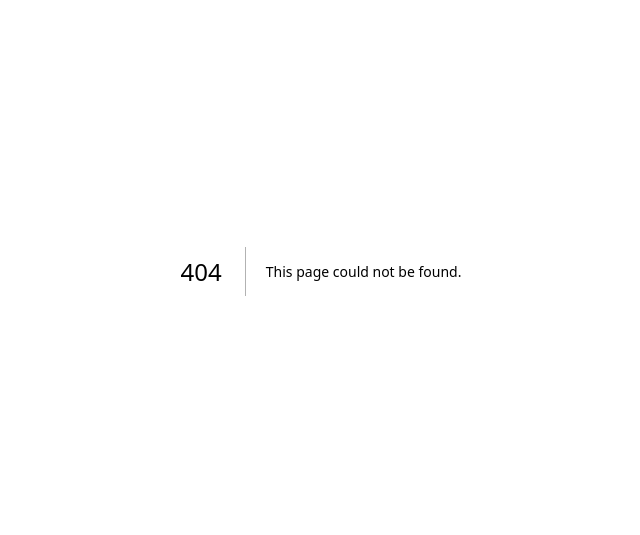
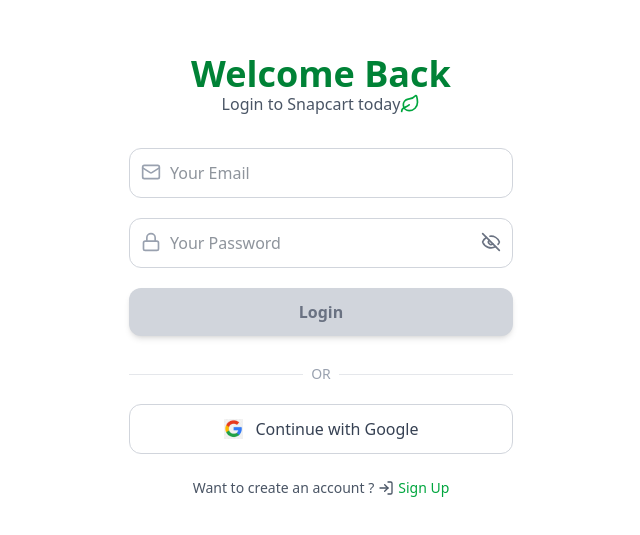
Before and after one commit to Priyankaadev/snapcart, a Next.js app: page /login in a window 1280 px wide. Before the commit this address had no page. Shown: the part 129-664 px from the top of the page, without its empty margins (319-959 px from the left). Built offline with nearby package versions, Linux system fonts and the light colour scheme; no server answers.

Commit message:
added: signin

```diff
--- /dev/null
+++ b/src/Provider.tsx
@@ -0,0 +1,13 @@
+'use client'
+import { SessionProvider } from 'next-auth/react'
+import React from 'react'
+
+function Provider({children}:{children: React.ReactNode}){
+  return (
+   <SessionProvider>
+    {children}
+   </SessionProvider>
+  )
+}
+
+export default Provider
--- a/src/app/api/auth/register/route.ts
+++ b/src/app/api/auth/register/route.ts
@@ -35,9 +35,3 @@
       )
     }
 }
-//connect db
-//name, email, password
-// email check
-//password 6 character
-//password hash
-//user create
--- a/src/app/layout.tsx
+++ b/src/app/layout.tsx
@@ -1,7 +1,8 @@
 import type { Metadata } from "next";
 import "./globals.css";
-
-
+import React from "react";
+import { SessionProvider } from "next-auth/react";
+import Provider from "@/Provider";
 
 export const metadata: Metadata = {
   title: "SNAPCART | 10 Minutes Grocery Delivery App",
@@ -10,15 +11,18 @@
 
 export default function RootLayout({
   children,
-}: Readonly<{
+}: {
   children: React.ReactNode;
-}>) {
+}){
   return (
     <html
       lang="en"
     >
-      <body  className=" w-full min-h-screen bg-linear-to-b from-green-100 to-white">
+      <body className="w-full min-h-screen bg-linear-to-b from-green-100 to-white"
+        suppressHydrationWarning>
+       <Provider>
         {children}
+        </Provider>
         </body>
     </html>
   );
--- /dev/null
+++ b/src/app/login/page.tsx
@@ -0,0 +1,159 @@
+"use client";
+import {
+  ArrowLeft,
+  EyeIcon,
+  EyeOff,
+  Leaf,
+  Loader2,
+  Lock,
+  LogIn,
+  Mail,
+
+} from "lucide-react";
+import { motion } from "motion/react";
+import Image from "next/image";
+import { FormEvent, useState } from "react";
+import logogoogle from "@/assets/logogoogle.jpg";
+import { useRouter } from "next/navigation";
+import { signIn, useSession } from "next-auth/react";
+
+function Login() {
+  const [email, setEmail] = useState("");
+  const [password, setPassword] = useState("");
+  const [showPassword, setShowPassword] = useState(false);
+  const [loading, setLoading] = useState(false);
+  const router = useRouter();
+  const session = useSession()
+  console.log(session)
+
+  const handleLogin = async (e:FormEvent)=>{
+   e.preventDefault()
+   setLoading(true)
+    try {
+        await signIn("credentials", {
+            email, password,
+        })
+        setLoading(false)
+    } catch (error) {
+        console.log(error)
+        setLoading(false)
+    }
+  }
+  return (
+    <div
+      className="flex flex-col items-center justify-center min-h-screen
+    px-6 py-10 bg-white relative"
+    >
+      <motion.h1
+        initial={{
+          y: 10,
+          opacity: 0,
+        }}
+        animate={{
+          y: 10,
+          opacity: 1,
+        }}
+        transition={{
+          duration: 0.6,
+        }}
+        className="text-4xl font-extrabold text-green-700 mb-2"
+      >
+        Welcome Back
+      </motion.h1>
+      <p className="text-gray-600 mb-8 flex items-center">
+        Login to Snapcart today <Leaf className="w-5 h-5 text-green-600" />
+      </p>
+      <motion.form
+      onSubmit={handleLogin}
+        initial={{
+          opacity: 0,
+        }}
+        animate={{
+          opacity: 1,
+        }}
+        transition={{
+          duration: 0.6,
+        }}
+        className="flex flex-col gap-5 w-full max-w-sm"
+      >
+        <div className="relative">
+          <Mail className="absolute left-3 top-3.5 w-5 h-5 text-gray-400" />
+          <input
+            className="w-full border border-gray-300 rounded-xl py-3 pl-10 pr-4 text-gray-800 focus:ring-2 focus:ring-green-500 focus:outline-none"
+            type="email"
+            placeholder="Your Email"
+            onChange={(e) => setEmail(e.target.value)}
+            value={email}
+          />
+        </div>
+        <div className="relative">
+          <Lock className="absolute left-3 top-3.5 w-5 h-5 text-gray-400" />
+          <input
+            className="w-full border border-gray-300 rounded-xl py-3 pl-10 pr-4 text-gray-800 focus:ring-2 focus:ring-green-500 focus:outline-none"
+            type={showPassword ? "text" : "password"}
+            placeholder="Your Password"
+            onChange={(e) => setPassword(e.target.value)}
+            value={password}
+          />
+          {showPassword ? (
+            <EyeIcon
+              className="absolute right-3 top-3.5 w-5 h-5 text-gray-500 cursor-pointer"
+              onClick={() => setShowPassword(false)}
+            />
+          ) : (
+            <EyeOff
+              onClick={() => setShowPassword(true)}
+              className="absolute right-3 top-3.5 w-5 h-5 text-gray-500 cursor-pointer"
+            />
+          )}
+        </div>
+        {(() => {
+          const formValidation = email !== "" && password !== "";
+          return (
+            <button
+              disabled={!formValidation || loading}
+              className={`w-full font-semibold py-3 rounded-xl transition-all duration-200
+                  shadow-md inline-flex items-center justify-center gap-2
+                    ${
+                      formValidation
+                        ? "bg-green-600 hover:bg-green-700 text-white"
+                        : "bg-gray-300 text-gray-500 cursor-not-allowed"
+                    }`}
+            >
+              {loading ? <Loader2 className="w-5 h-5 animate-spin" /> : "Login"}
+            </button>
+          );
+        })()}
+        <div className="flex items-center gap-2 text-gray-400 text-sm mt-2">
+          <span className="flex-1 h-px bg-gray-200"></span>
+          OR
+          <span className="flex-1 h-px bg-gray-200"></span>
+        </div>
+        <button
+          className="w-full flex items-center justify-center gap-3 border
+border-gray-300 hover:bg-gray-50 py-3 rounded-xl text-gray-700 font-medium
+transition-all duration-200"
+        >
+          <Image
+            alt="google logo"
+            src={logogoogle}
+            width={20}
+            height={20}
+            className="w-5 h-5 object-contain"
+          />
+          Continue with Google
+        </button>
+      </motion.form>
+      <p
+        className="text-gray-600 cursor-pointer text-sm flex items-center gap-1 mt-6"
+        onClick={() => router.push("/register")}
+      >
+        Want to create an account ?
+        <LogIn className="w-4 h-4" />
+        <span className="text-green-600 "> Sign Up</span>
+      </p>
+    </div>
+  );
+}
+
+export default Login;
--- a/src/app/page.tsx
+++ b/src/app/page.tsx
@@ -3,7 +3,7 @@
 export default function Home() {
   return (
   <>
-
+hello
   </>
   );
 }
--- a/src/app/register/page.tsx
+++ b/src/app/register/page.tsx
@@ -1,7 +1,7 @@
 'use client'
 import RegisterForm from '@/components/RegisterForm'
 import Welcome from '@/components/Welcome'
-import React, { useState } from 'react'
+import  { useState } from 'react'
 
 const Register = () => {
 
--- a/src/auth.ts
+++ b/src/auth.ts
@@ -3,6 +3,7 @@
 import connectDb from "./lib/db"
 import User from "./models/user.model"
 import bcrypt from "bcryptjs"
+import Google from "next-auth/providers/google"
 
 export const { handlers, signIn, signOut, auth } = NextAuth({
   providers: [
@@ -32,9 +33,24 @@
         }
 
       }
+    }),
+    Google({
+      clientId: process.env.GOOGLE_CLIENT_ID as string,
+      clientSecret: process.env.GOOGLE_CLIENT_SECRET as string,
     })
   ],
   callbacks: {
+    async signIn({user,account}){
+      if(account?.provider == "google"){
+        await connectDb()
+        let dbUser = await User.findOne({email:user.email})
+        if(!dbUser){
+          dbUser = await User.create({
+            name: user.name,
+            email:user.email,
+        })
+      }}
+    },
     jwt({token, user}){
       if(user){
         token.id = user.id,
--- a/src/components/RegisterForm.tsx
+++ b/src/components/RegisterForm.tsx
@@ -1,8 +1,14 @@
-import { ArrowLeft, EyeIcon, EyeOff, Leaf, Lock, LogIn, Mail, User } from "lucide-react";
+'use client'
+import { ArrowLeft, EyeIcon, EyeOff, Leaf, Loader2, Lock, LogIn, Mail, User } from "lucide-react";
 import { motion } from "motion/react";
 import Image from "next/image";
 import  { useState } from "react";
 import logogoogle from "@/assets/logogoogle.jpg"
+import axios from "axios";
+import React from "react";
+import { useRouter } from "next/navigation";
+
+
 
 type propType = {
   previousStep: (s: number) => void;
@@ -13,6 +19,23 @@
   const [email, setEmail] = useState("");
   const [password, setPassword] = useState("");
   const [showPassword, setShowPassword] = useState(false);
+  const [loading, setLoading] =useState(false)
+  const router = useRouter()
+
+  const handleRegister = async (e:React.FormEvent)=>{
+    e.preventDefault()
+    setLoading(true)
+    try {
+      const result = await axios.post("/api/auth/register",
+      {name, email, password}
+      )
+      console.log(result.data)
+      setLoading(false)
+    } catch (error) {
+      console.error(error);
+      setLoading(false)
+    }
+  }
   return (
     <div
       className="flex flex-col items-center justify-center min-h-screen
@@ -47,6 +70,7 @@
         Join Snapcart today <Leaf className="w-5 h-5 text-green-600" />
       </p>
       <motion.form
+      onSubmit={handleRegister}
         initial={{
           opacity: 0,
         }}
@@ -62,7 +86,7 @@
           <User className="absolute left-3 top-3.5 w-5 h-5 text-gray-400" />
           <input
             className="w-full border border-gray-300 rounded-xl py-3 pl-10 pr-4 text-gray-800 focus:ring-2 focus:ring-green-500 focus:outline-none"
-            type="name"
+            type="text"
             placeholder="Your Name"
             onChange={(e) => setName(e.target.value)}
             value={name}
@@ -99,13 +123,19 @@
         {
            ( ()=>{
             const formValidation= name!=="" && email!=="" && password!==""
-                return <button disabled={formValidation}
-                 className={`w-full font-semibold py-3 rounded-xl transition-all duration-200 shadow-md inline-flex items-center justify-center gap-2
+                return <button disabled={!formValidation || loading}
+
+
+                className={`w-full font-semibold py-3 rounded-xl transition-all duration-200
+                  shadow-md inline-flex items-center justify-center gap-2
                     ${
                         formValidation ?
                         "bg-green-600 hover:bg-green-700 text-white":
                         "bg-gray-300 text-gray-500 cursor-not-allowed"
-                 }`}>Register</button>
+                 }`}
+                >
+                  {loading? <Loader2 className="w-5 h-5 animate-spin"/>: "Register"}
+                  </button>
             })()
         }
         <div className="flex items-center gap-2 text-gray-400 text-sm mt-2">
@@ -116,12 +146,12 @@
 <button className="w-full flex items-center justify-center gap-3 border
 border-gray-300 hover:bg-gray-50 py-3 rounded-xl text-gray-700 font-medium
 transition-all duration-200">
-    <Image alt="google logo" src={logogoogle} width={20} height={20} />
+    <Image alt="google logo" src={logogoogle} width={20} height={20}  className="w-5 h-5 object-contain"/>
     Continue with Google
 </button>
       </motion.form>
-      <p className="text-gray-600 text-sm flex items-center gap-1 mt-6">Already have an account ?
-        <LogIn className="" /> <span className=""> Sign In</span></p>
+  <p className="text-gray-600 cursor-pointer text-sm flex items-center gap-1 mt-6" onClick={()=>router.push('/login')} >Already have an account ?
+        <LogIn className="w-4 h-4" /> <span className="text-green-600 "> Sign In</span></p>
     </div>
   );
 }
```
